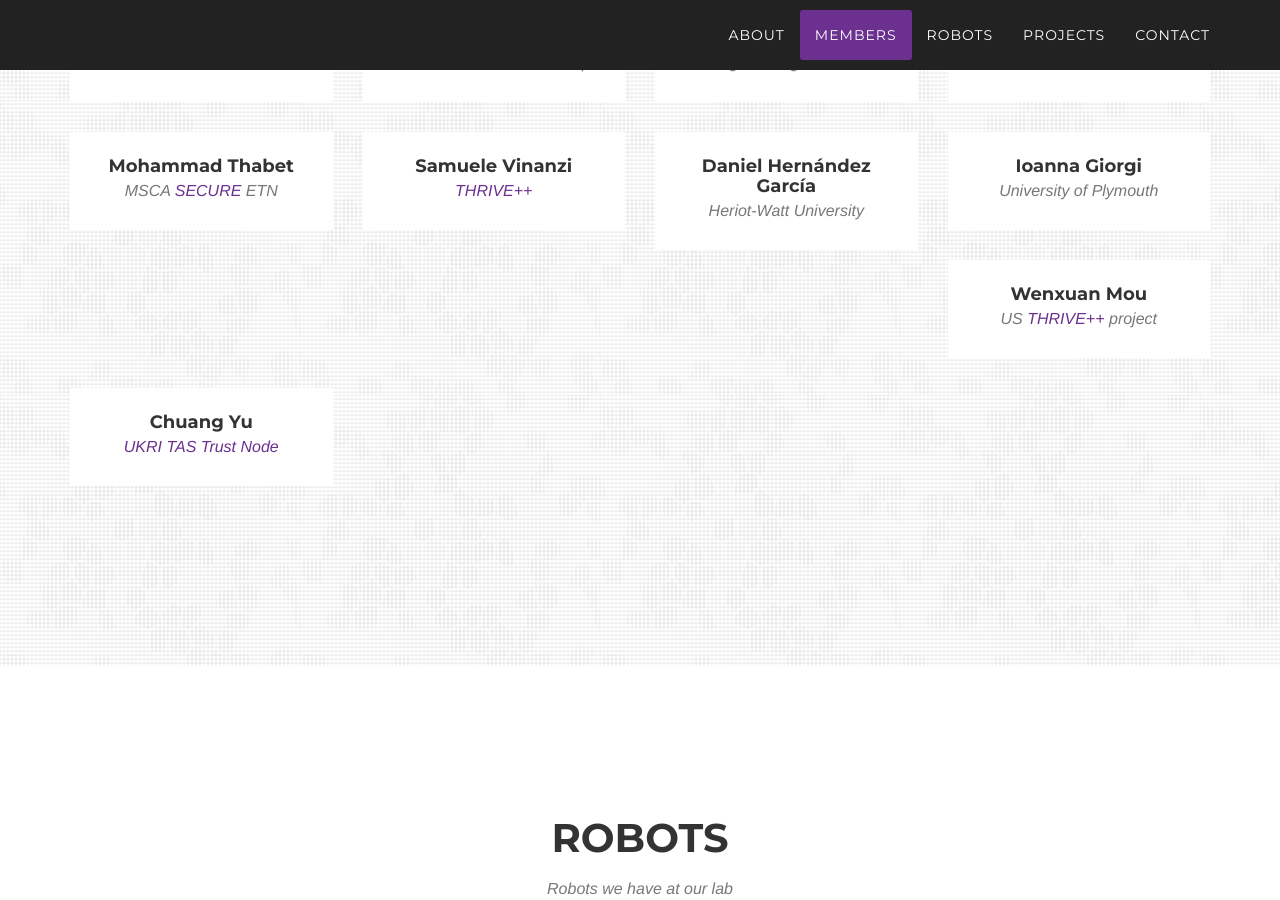
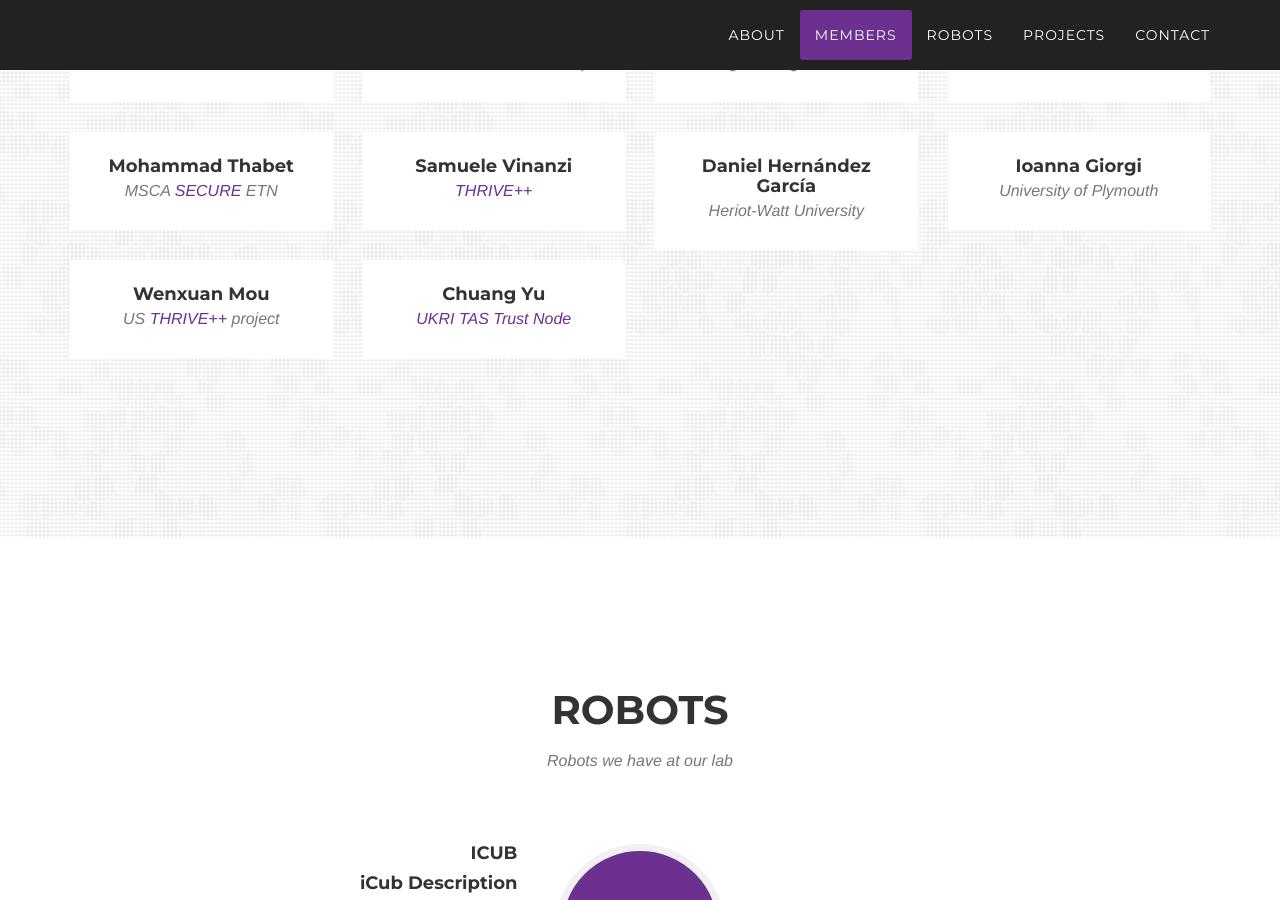
Before and after one commit to corolab/corolab.github.io, a Jekyll site: the page built from 2022-03-09-wiktor-rorot.markdown, in a window 1280 px wide and 900 px high, scrolled down 2984 px. Built offline with Jekyll 4.4.1, drawn with Linux system fonts in a browser that asks for light colours; some web fonts are replaced; our own code applies the rules of GitHub Pages for plain Markdown files.

Commit message:
Update members.html  element layout of alumni

```diff
--- a/_includes/members.html
+++ b/_includes/members.html
@@ -193,7 +193,7 @@
                 </div>
             </div>
 
-            <div class="row">
+            <div class="row phd-students">
                 <!-- <div class="col-md-3 col-sm-3 members-item"></div> -->
 
             {% for member in include.alumni %}
```
